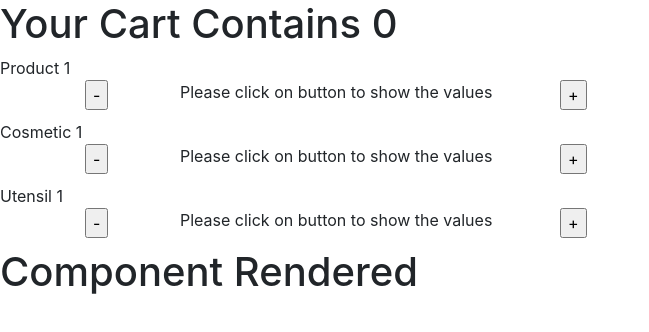
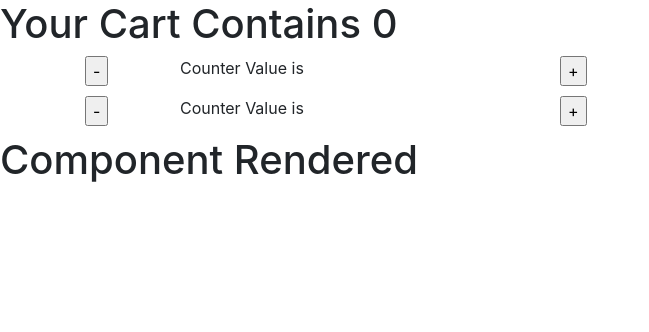
Before and after one commit to asitpuhan04/React_Projects, a React (Create React App) app in the folder my-app/: page / in a window 1280 px wide. Shown: the top 332 px of the page, without its empty margins (0-649 px from the left). Built offline with nearby package versions, Linux system fonts and the light colour scheme; a small style sheet from the web is missing.

Commit message:
Added HOC

```diff
--- a/my-app/src/App.js
+++ b/my-app/src/App.js
@@ -15,33 +15,15 @@ class App extends React.Component {
   constructor(props) {
     super(props);
     this.state = {
-      product: 0,
-      cosmetic: 0,
-      utensils: 0
+      totalCart: 0
     }
+    sessionStorage.setItem("TotalCartValue", 0)
   }
 
-  onProdInc = () => {
-    this.setState({ product: this.state.product + 1 });
-  }
-  onCosInc=() =>{
-    this.setState({ cosmetic: this.state.cosmetic + 1 });
-  }
-  onUtenInc = () => {
-    this.setState({ utensils: this.state.utensils + 1 });
-  }
-  onProdDec = () => {
-    this.setState({ product: this.state.product - 1 });
-  }
-  onCosDec=() =>{
-    this.setState({ cosmetic: this.state.cosmetic - 1 });
-  }
-  onUtenDec = () => {
-    this.setState({ utensils: this.state.utensils - 1 });
-  }
   calculateSum = () => {
     try {
-      return this.state.product + this.state.cosmetic + this.state.utensils;
+      //this.setState({ totalCart: sessionStorage.getItem("TotalCartValue") });
+      return 0;
     }
     catch (ex) {
       console.log(ex);
@@ -53,22 +35,11 @@ class App extends React.Component {
     console.log(error);
   }
   render() {
-    const { product, cosmetic, utensils } = this.state
     return (
       <React.Fragment>
         <h1>Your Cart Contains {this.calculateSum()}</h1>
-        <ErrorBoundary>
-          <span>Product 1</span><Counter counterVal={product}
-          onProdInc={this.onProdInc} onProdDec={this.onProdDec} />
-        </ErrorBoundary>
-        <ErrorBoundary>
-          <span>Cosmetic 1</span><Counter counterVal={cosmetic}
-          onProdInc={this.onCosInc} onProdDec={this.onCosDec} />
-        </ErrorBoundary>
-        <ErrorBoundary>
-          <span>Utensil 1</span><Counter counterVal={utensils}
-          onProdInc={this.onUtenInc} onProdDec={this.onUtenDec} />
-        </ErrorBoundary>
+        <Counter />
+        <Counter />
         <ErrorBoundary><CommonError Sub="React" /></ErrorBoundary>
       </React.Fragment>
     );
@@ -80,14 +51,11 @@ class App extends React.Component {
   // }
 }
 export default App;
-// //export default WelcomeReact;
-
+// export default WelcomeReact;
 // function AnotherWelcome(){
-//   return <h1>We are happy to welcome you again and again</h1>
+// return <h1>We are happy to welcome you again and again</h1>
 // }
-
 // function Greeting(props){
 // return <h1>With a Warm greeting to you {props.name} to the {props.value}</h1>
 // }
-
-//export {App,FunctionName,WelcomeReact,AnotherWelcome,Greeting}
+// export {App,FunctionName,WelcomeReact,AnotherWelcome,Greeting}
```
Also changed, not shown: my-app/src/counter.js (added, +66 -0 lines), my-app/src/withCounter.js (added, +33 -0 lines).
